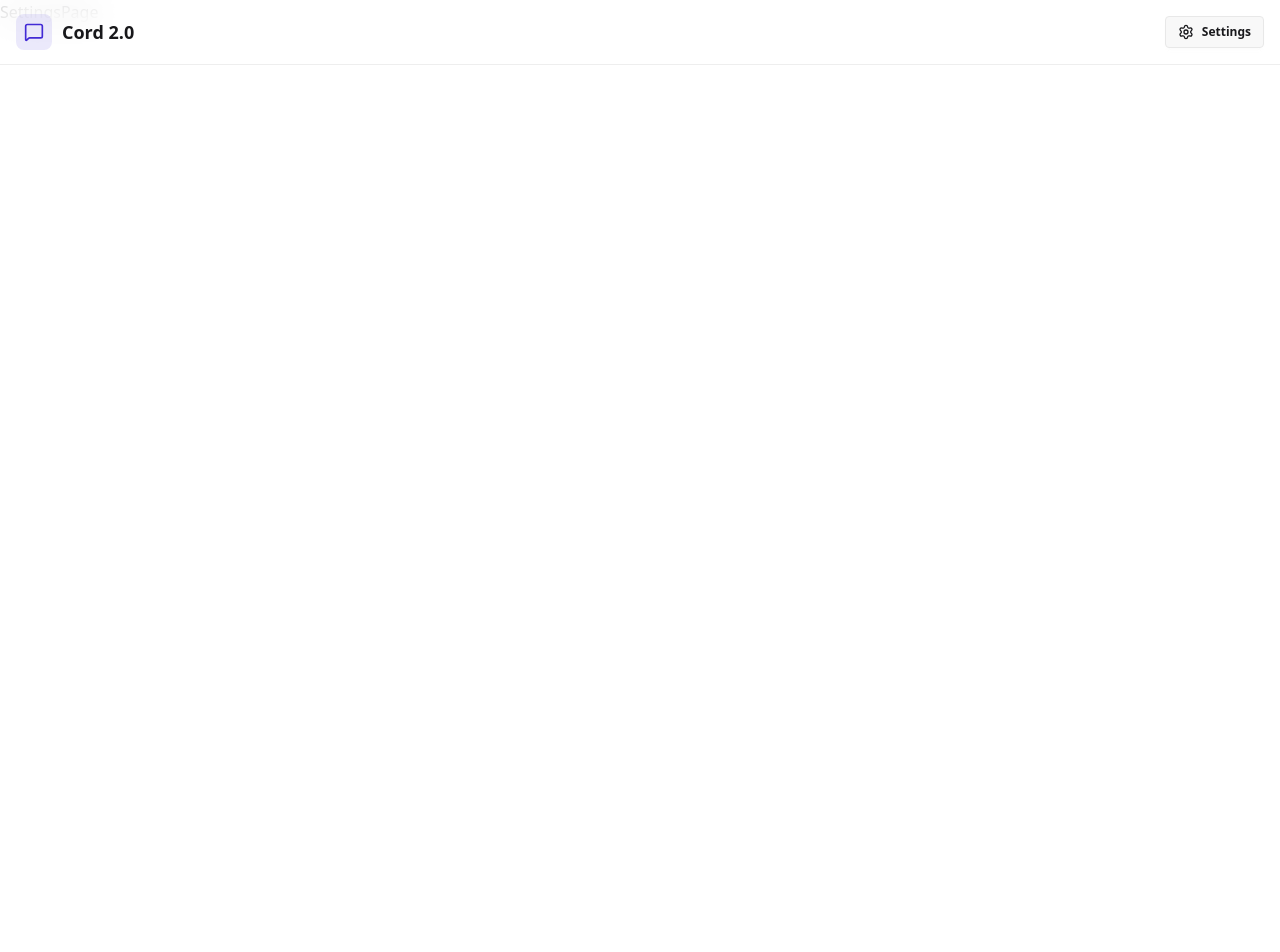
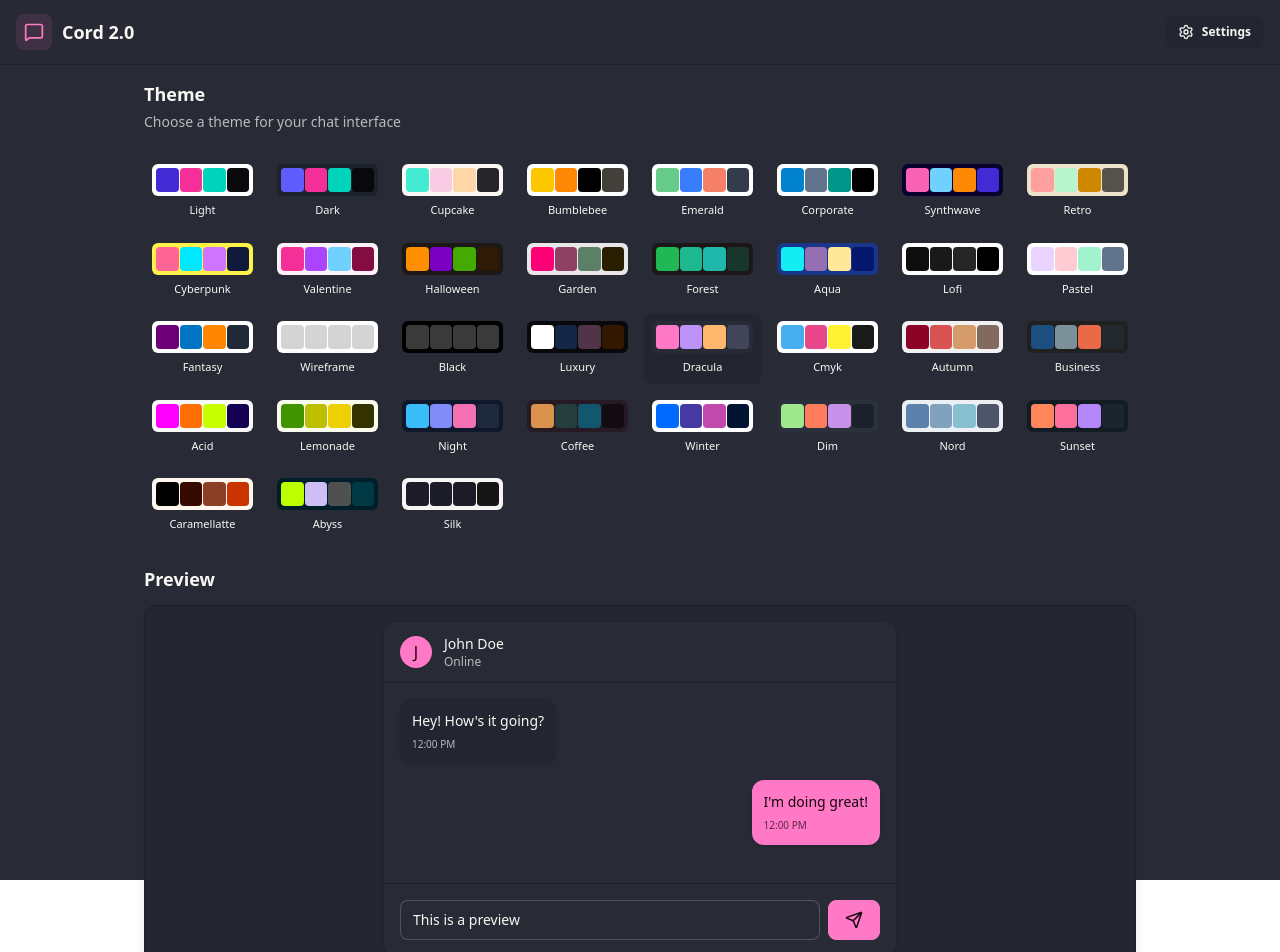
Before and after one commit to saml812/Cord-Revamp, a React (Vite) app in the folder frontend/: page /settings in a window 1280 px wide. Shown: the top 952 px of the page. Before the commit the page ends 800 px from the top, so only its background shows below. Built offline with nearby package versions, Linux system fonts and the light colour scheme; no server answers.

Commit message:
settings page

```diff
--- a/frontend/src/App.tsx
+++ b/frontend/src/App.tsx
@@ -12,9 +12,11 @@
 import { useEffect } from "react";
 
 import { Loader } from "lucide-react";
+import { useThemeStore } from "./stores/useThemeStore";
 
 const App = () => {
   const { authUser, checkAuth, isCheckingAuth } = useAuthStore();
+  const { theme } = useThemeStore();
 
   useEffect(() => {
     checkAuth();
@@ -29,7 +31,7 @@
   )
 
   return (
-    <div>
+    <div data-theme={theme} className="pt-20">
       <Navbar />
 
       <Routes>
--- /dev/null
+++ b/frontend/src/constants/index.ts
@@ -0,0 +1,37 @@
+export const THEMES = [
+  "light",
+  "dark",
+  "cupcake",
+  "bumblebee",
+  "emerald",
+  "corporate",
+  "synthwave",
+  "retro",
+  "cyberpunk",
+  "valentine",
+  "halloween",
+  "garden",
+  "forest",
+  "aqua",
+  "lofi",
+  "pastel",
+  "fantasy",
+  "wireframe",
+  "black",
+  "luxury",
+  "dracula",
+  "cmyk",
+  "autumn",
+  "business",
+  "acid",
+  "lemonade",
+  "night",
+  "coffee",
+  "winter",
+  "dim",
+  "nord",
+  "sunset",
+  "caramellatte",
+  "abyss",
+  "silk"
+];
--- a/frontend/src/index.css
+++ b/frontend/src/index.css
@@ -1,2 +1,5 @@
 @import "tailwindcss";
-@plugin "daisyui";
+
+@plugin "daisyui" {
+    themes: all;
+}
--- a/frontend/src/pages/LoginPage.tsx
+++ b/frontend/src/pages/LoginPage.tsx
@@ -28,7 +28,7 @@
   };
 
   return (
-    <div className="min-h-screen justify-center items-center pt-16">
+    <div className="min-h-screen justify-center items-center">
       <div className="flex flex-col justify-center items-center p-6 sm:p-12">
         <div className="w-full max-w-md space-y-8">
           {/* Logo */}
--- a/frontend/src/pages/ProfilePage.tsx
+++ b/frontend/src/pages/ProfilePage.tsx
@@ -180,7 +180,7 @@
   };
 
   return (
-    <div className="min-h-screen pt-20 pb-10 bg-base-200">
+    <div className="min-h-screen pb-10 bg-base-200">
       <div className="max-w-2xl mx-auto p-4 py-8">
         <div className="bg-base-100 rounded-xl p-6 space-y-8 shadow-lg">
           <div className="text-center">
@@ -192,7 +192,7 @@
           <div className="flex flex-col items-center gap-4">
             <div className="relative">
               <img
-                src={authUser?.profilePic}
+                src={authUser?.profilePic || "plink.png"}
                 alt="Profile"
                 className="size-32 rounded-full object-fill border-4 border-primary/20 shadow-md"
               />
--- a/frontend/src/pages/SettingsPage.tsx
+++ b/frontend/src/pages/SettingsPage.tsx
@@ -1,10 +1,116 @@
+import { THEMES } from "../constants";
+import { useThemeStore } from "../stores/useThemeStore";
+import { Send } from "lucide-react";
+
+const PREVIEW_MESSAGES = [
+  { id: 1, content: "Hey! How's it going?", isSent: false },
+  { id: 2, content: "I'm doing great!", isSent: true },
+];
 
 const SettingsPage = () => {
+  const { theme, setTheme } = useThemeStore();
+
   return (
-    <div>
-      SettingsPage
+    <div className="h-screen container mx-auto px-4 max-w-5xl">
+      <div className="space-y-6">
+        <div className="flex flex-col gap-1">
+          <h2 className="text-lg font-semibold">Theme</h2>
+          <p className="text-sm text-base-content/70">Choose a theme for your chat interface</p>
+        </div>
+
+        <div className="grid grid-cols-4 sm:grid-cols-6 md:grid-cols-8 gap-2">
+          {THEMES.map((t) => (
+            <button
+              key={t}
+              className={`
+                group flex flex-col items-center gap-1.5 p-2 rounded-lg transition-colors
+                ${theme === t ? "bg-base-200" : "hover:bg-base-200/50"}
+              `}
+              onClick={() => setTheme(t)}
+            >
+              <div className="relative h-8 w-full rounded-md overflow-hidden" data-theme={t}>
+                <div className="absolute inset-0 grid grid-cols-4 gap-px p-1">
+                  <div className="rounded bg-primary"></div>
+                  <div className="rounded bg-secondary"></div>
+                  <div className="rounded bg-accent"></div>
+                  <div className="rounded bg-neutral"></div>
+                </div>
+              </div>
+              <span className="text-[11px] font-medium truncate w-full text-center">
+                {t.charAt(0).toUpperCase() + t.slice(1)}
+              </span>
+            </button>
+          ))}
+        </div>
+
+        {/* Preview Section */}
+        <h3 className="text-lg font-semibold mb-3">Preview</h3>
+        <div className="rounded-xl border border-base-300 overflow-hidden bg-base-100 shadow-lg">
+          <div className="p-4 bg-base-200">
+            <div className="max-w-lg mx-auto">
+              {/* Mock Chat UI */}
+              <div className="bg-base-100 rounded-xl shadow-sm overflow-hidden">
+                {/* Chat Header */}
+                <div className="px-4 py-3 border-b border-base-300 bg-base-100">
+                  <div className="flex items-center gap-3">
+                    <div className="w-8 h-8 rounded-full bg-primary flex items-center justify-center text-primary-content font-medium">
+                      J
+                    </div>
+                    <div>
+                      <h3 className="font-medium text-sm">John Doe</h3>
+                      <p className="text-xs text-base-content/70">Online</p>
+                    </div>
+                  </div>
+                </div>
+
+                {/* Chat Messages */}
+                <div className="p-4 space-y-4 min-h-[200px] max-h-[200px] overflow-y-auto bg-base-100">
+                  {PREVIEW_MESSAGES.map((message) => (
+                    <div
+                      key={message.id}
+                      className={`flex ${message.isSent ? "justify-end" : "justify-start"}`}
+                    >
+                      <div
+                        className={`
+                          max-w-[80%] rounded-xl p-3 shadow-sm
+                          ${message.isSent ? "bg-primary text-primary-content" : "bg-base-200"}
+                        `}
+                      >
+                        <p className="text-sm">{message.content}</p>
+                        <p
+                          className={`
+                            text-[10px] mt-1.5
+                            ${message.isSent ? "text-primary-content/70" : "text-base-content/70"}
+                          `}
+                        >
+                          12:00 PM
+                        </p>
+                      </div>
+                    </div>
+                  ))}
+                </div>
+
+                {/* Chat Input */}
+                <div className="p-4 border-t border-base-300 bg-base-100">
+                  <div className="flex gap-2">
+                    <input
+                      type="text"
+                      className="input input-bordered flex-1 text-sm h-10"
+                      placeholder="Type a message..."
+                      value="This is a preview"
+                      readOnly
+                    />
+                    <button className="btn btn-primary h-10 min-h-0">
+                      <Send size={18} />
+                    </button>
+                  </div>
+                </div>
+              </div>
+            </div>
+          </div>
+        </div>
+      </div>
     </div>
-  )
-}
-
-export default SettingsPage
+  );
+};
+export default SettingsPage;
--- a/frontend/src/pages/SignUpPage.tsx
+++ b/frontend/src/pages/SignUpPage.tsx
@@ -32,7 +32,7 @@
   };
 
   return (
-    <div className="min-h-screen justify-center items-center pt-16">
+    <div className="min-h-screen justify-center items-center">
       <div className="flex flex-col justify-center items-center p-6 sm:p-12">
         <div className="w-full max-w-md space-y-8">
           {/* LOGO */}
--- /dev/null
+++ b/frontend/src/stores/useThemeStore.ts
@@ -0,0 +1,9 @@
+import { create } from "zustand";
+
+export const useThemeStore = create((set) => ({
+  theme: localStorage.getItem("chat-theme") || "dracula",
+  setTheme: (theme: any) => {
+    localStorage.setItem("chat-theme", theme);
+    set({ theme });
+  },
+}));
```
Also changed, not shown: 1 other file (tests, documents, lock files or other folders).
